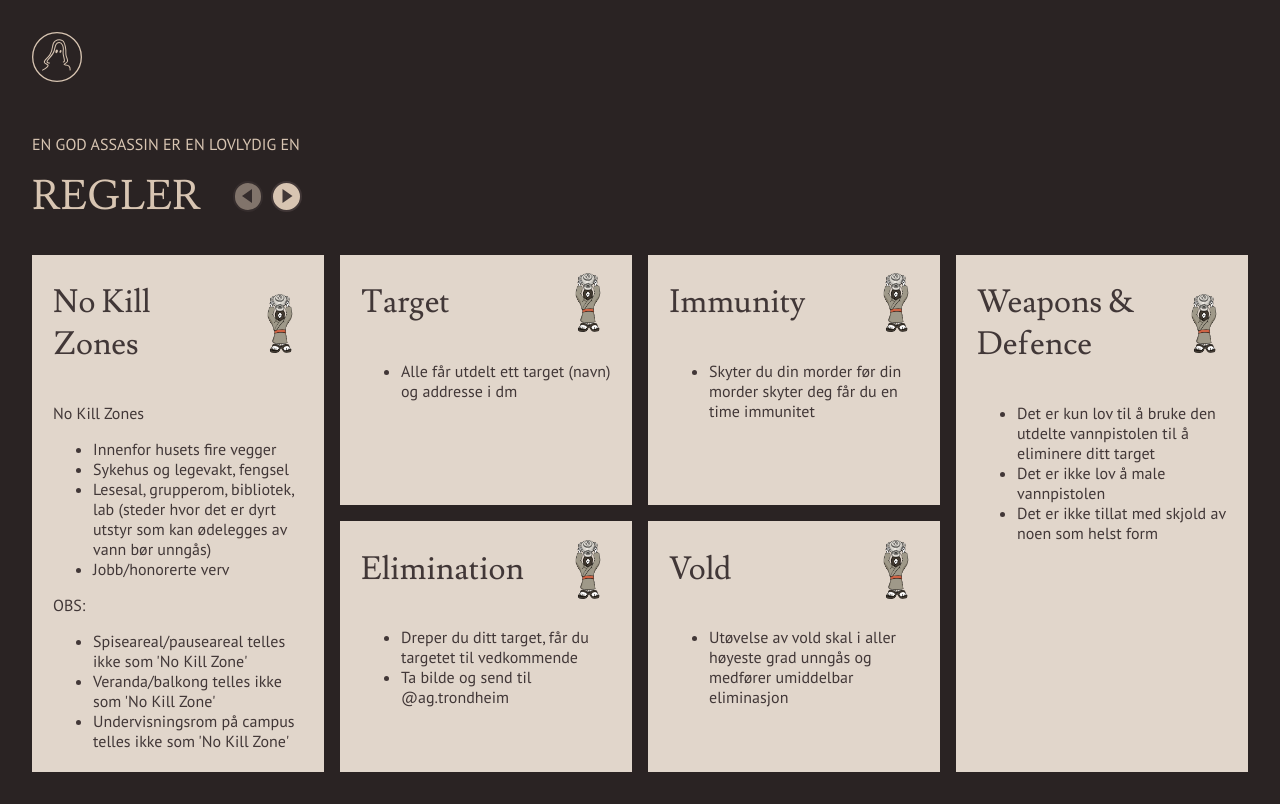
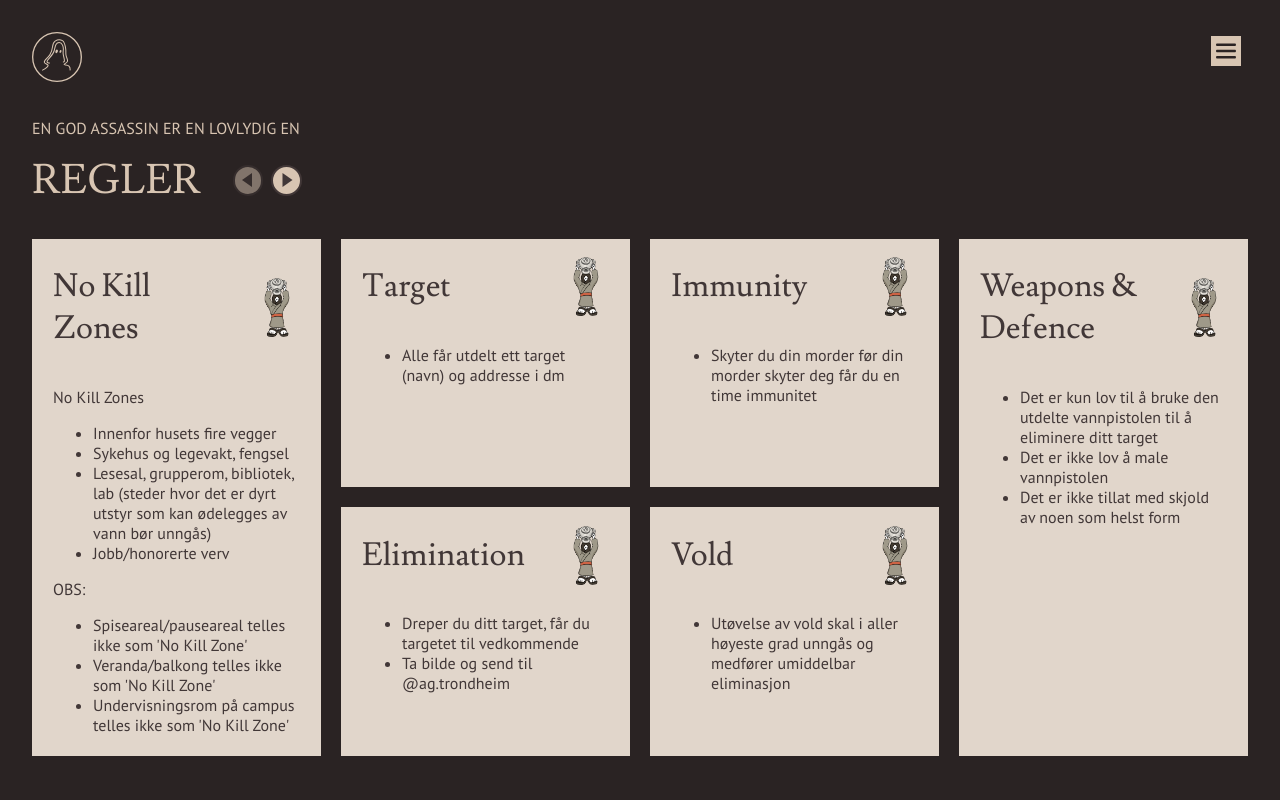
Before and after one commit to assassingamesno/assassin-games, a React (Create React App) app in the folder assassin-games/assassin-games-webapp/: page /rules in a window 1280 px wide. Built offline with nearby package versions, Linux system fonts and the light colour scheme.

Commit message:
#6: Added burger menu and did some styling

```diff
--- a/assassin-games/assassin-games-webapp/src/App.tsx
+++ b/assassin-games/assassin-games-webapp/src/App.tsx
@@ -3,7 +3,12 @@ import Contestants from "./components/Contestants";
 import Home from "./components/Home/Home";
 import Navbar from "./components/Navbar/Navbar";
 import Rules from "./components/Rules/Rules";
-//import Registration, { RegistrationLanding } from "./components/Registration/Registration";
+
+/*
+import Registration, { RegistrationLanding } from "./components/Registration/Registration";
+import About from "./components/About";
+import Contestants from "./components/Contestants";
+*/
 
 import { BrowserRouter as Router, Routes, Route } from "react-router-dom";
 import "./styling/components/Router.scss";
@@ -17,11 +22,11 @@ function App() {
         <div id="page-wrap">
           <Routes>
             <Route path="/" element={<Home />} />
-            <Route path="/about" element={<About />} />
-            <Route path="/players" element={<Contestants />} />
             <Route path="/rules" element={<Rules />} />
             {
               /*
+              <Route path="/about" element={<About />} />
+              <Route path="/players" element={<Contestants />} />
               <Route path="/registration" element={<Registration />} />
               <Route path="/registration/landing" element={<RegistrationLanding />} />
               */}
--- a/assassin-games/assassin-games-webapp/src/components/Navbar/Navbar.tsx
+++ b/assassin-games/assassin-games-webapp/src/components/Navbar/Navbar.tsx
@@ -1,13 +1,22 @@
 import React from "react";
+
+// Importing components
 import { Link } from "react-router-dom";
+import Sidebar from "./Sidebar";
+
+// Importing graphics
 import ag_logo from "../../assets/ag_logo.svg";
 
+// Importing styling
 import "../../styling/components/Sidebar.scss";
 import "../../styling/components/Navbar.scss";
 
 export default function Navbar() {
   return (
     <div className="router-navbar">
+      <div className="router-navbutton sidebar">
+        <Sidebar />
+      </div>
       <div className="router-navbutton logo">
         <nav className="router-navbutton">
           <Link to="/">
--- a/assassin-games/assassin-games-webapp/src/components/Navbar/Sidebar.tsx
+++ b/assassin-games/assassin-games-webapp/src/components/Navbar/Sidebar.tsx
@@ -10,12 +10,19 @@ export default function Sidebar() {
           <Link className="menu-item" to={"/"}>
             Hovedside
           </Link>
-          <Link className="menu-item" to={"/players"}>
-            Spillere
+          <Link className="menu-item" to={"/rules"}>
+            Spillets regler
           </Link>
-          <Link className="menu-item" to={"/about"}>
-            Om oss
-          </Link>
+          {
+            /*
+              <Link className="menu-item" to={"/players"}>
+                Spillere
+              </Link>
+              <Link className="menu-item" to={"/about"}>
+                Om oss
+              </Link>
+            */
+          }
         </Menu>
       </nav>
     </div>
--- a/assassin-games/assassin-games-webapp/src/styling/components/rules.scss
+++ b/assassin-games/assassin-games-webapp/src/styling/components/rules.scss
@@ -19,6 +19,7 @@ $controlButtonBorderColor : $stonebrown;
 
 .pageDesc {
     margin-bottom: 0;
+    margin-top: 0;
     text-align: left;
 }
 
@@ -26,10 +27,6 @@ $controlButtonBorderColor : $stonebrown;
     background-color: $stonepaper;
     color: $ruleCardTextColor;
     padding: 5px;
-}
-
-.ruleCardDouble {
-    grid-row: 1/3;
 }
 
 .ruleCardTitle{
@@ -46,6 +43,10 @@ $controlButtonBorderColor : $stonebrown;
 
 .ruleCardImage{
     align-self: center;
+}
+
+.ruleCardBulletContainer {
+    white-space: pre-line;
 }
 
 .ruleCardBulletContainer > * {
@@ -82,7 +83,8 @@ $controlButtonBorderColor : $stonebrown;
     grid-template-columns: repeat(4, 1fr);
     grid-template-rows: repeat(2, 1fr);
     grid-row-gap: 1rem;
-    grid-column-gap: 1rem;
+    grid-column-gap: 20px;
+    grid-row-gap: 20px;
 }
 
 @media screen and (max-width: 600px) {
```
